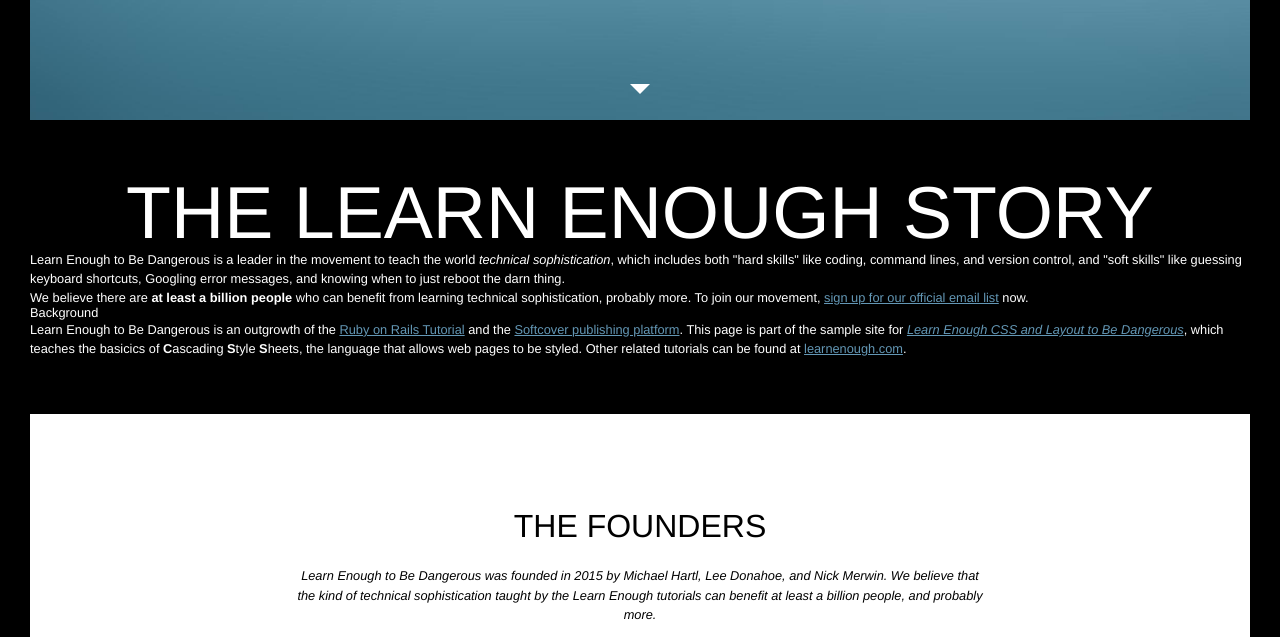
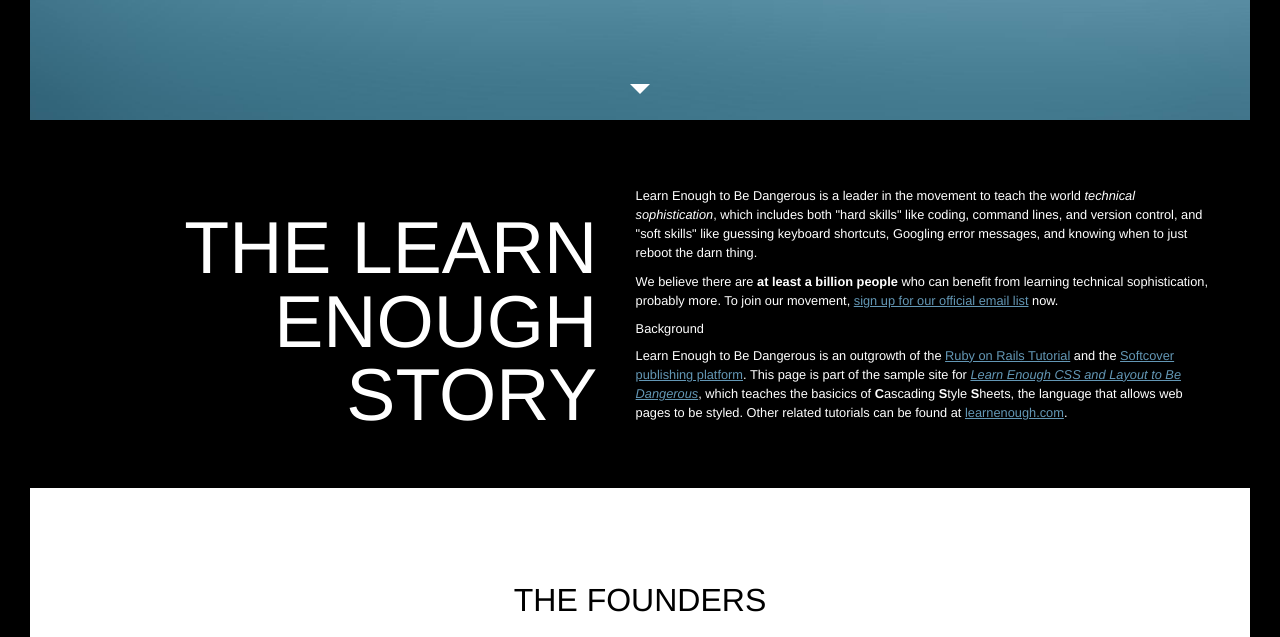
Before and after one commit to peterjatkinson/learnenough_tutorial_complete, a plain HTML site: page _site/index.html in a window 1280 px wide. Shown: the part 680-1317 px from the top of the page. Drawn offline with Linux system fonts and the light colour scheme.

Commit message:
End of 7.2

```diff
--- a/css/main.css
+++ b/css/main.css
@@ -26,6 +26,7 @@ a {
 }
 p {
   line-height: 1.5;
+  margin: 0.75em 0;
 }
 h2 ~ p {
   font-size: 0.8em;
@@ -203,18 +204,28 @@ h2 ~ p {
   text-align: center;
 }
 .home-callout {
+  align-items: flex-end;
   background-color: #000;
   color: #fff;
+  display: flex;
   padding: 7vh 0;
 }
+.home-callout h3 {
+  color: inherit;
+  margin-top: 1em;
+}
 .callout-title {
+  flex-grow: 1;
+  flex-basis: 0;
   font-size: 5.75vw;
   text-transform: uppercase;
-  text-align: center;
-
+  text-align: right;
 }
 .callout-copy {
+  flex-shrink: 0;
+  flex-basis: 45em;
   font-size: 0.8rem;
+  padding: 0 3vw;
 }
 
 /* BIO STYLES */
```
